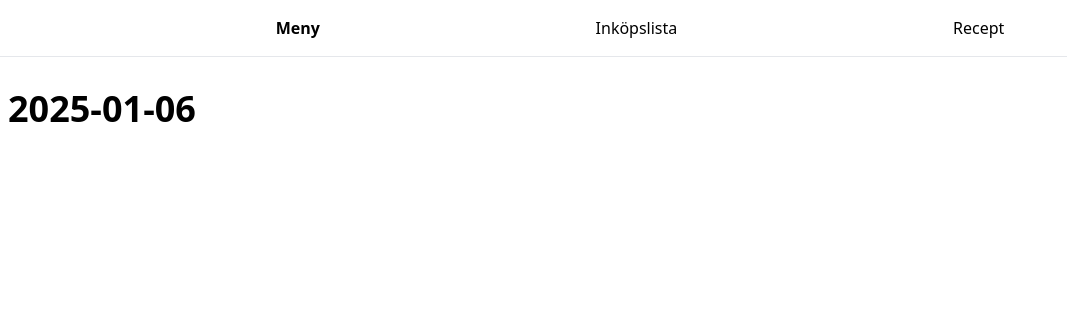
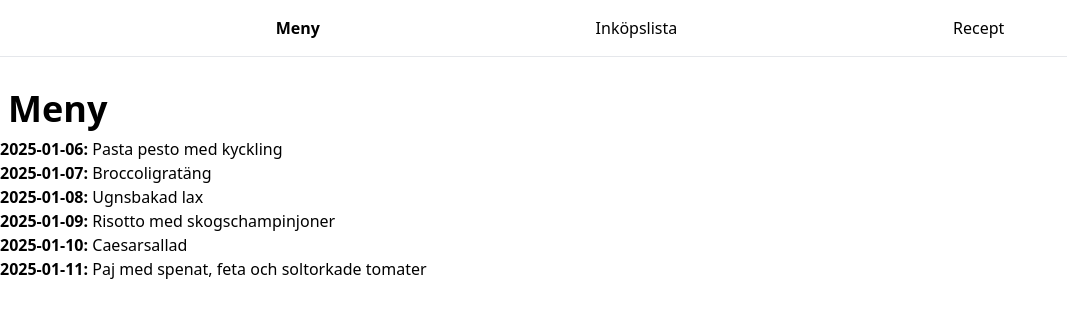
Before and after one commit to alexanderczigler/middag, a SvelteKit app: page / in a window 1280 px wide. Shown: the top 318 px of the page, without its empty margins (0-1067 px from the left). Built offline with nearby package versions, Linux system fonts and the light colour scheme.

Commit message:
feat: show all planned meals on menu page

```diff
--- a/src/lib/getMenu.ts
+++ b/src/lib/getMenu.ts
@@ -2,6 +2,11 @@ import type { Menu } from './types/menu';
 
 export function getMenu(): Menu {
   return {
-    '2025-01-06': 'pasta-pesto'
+    '2025-01-06': 'pasta-pesto',
+    '2025-01-07': 'broccoligratäng',
+    '2025-01-08': 'ugnsbakad-lax',
+    '2025-01-09': 'svamprisotto',
+    '2025-01-10': 'caesarsallad',
+    '2025-01-11': 'spenat-och-fetaostpaj'
   };
 }
--- a/src/lib/getRecipes.ts
+++ b/src/lib/getRecipes.ts
@@ -11,13 +11,12 @@ export async function getRecipes(): Promise<Recipe[]> {
   // Load each recipe found in the path.
   for (const path in modules) {
     const module = await modules[path]();
-    recipes.push(module.default);
+    const filename = path.split('/').pop()?.replace('.json', '') || '';
+    recipes.push({
+      ...module.default,
+      slug: module.default.slug || filename
+    });
   }
-
-  // Set slug from the recipe title.
-  recipes.forEach((recipe) => {
-    recipe.slug = recipe.slug || recipe.title.toLowerCase().replace(/ /g, '-');
-  });
 
   return recipes;
 }
--- a/src/routes/+page.svelte
+++ b/src/routes/+page.svelte
@@ -1,18 +1,25 @@
 <script lang="ts">
-  import type { Recipe } from '$lib/types';
+  import type { Recipe } from '$lib/types/recipe';
   import type { PageData } from './$types';
 
   export let data: PageData;
 
-  let todayRecipe: Recipe | undefined = undefined;
-
-  if (data.menu[data.date]) {
-    todayRecipe = data.recipes.find((recipe) => recipe.slug === data.menu[data.date]);
-  }
+  // Skapa en lista av kommande recept baserat på menyn
+  let upcomingRecipes = Object.entries(data.menu)
+    .map(([date, slug]) => {
+      const recipe = data.recipes.find((recipe) => recipe.slug === slug);
+      return { date, recipe };
+    })
+    .filter((item) => item.recipe); // Filtrera bort eventuella saknade recept
 </script>
 
-<h1>{data.date}</h1>
-{#if todayRecipe}
-  <h2>Dagens</h2>
-  <a href={`/recipe/${todayRecipe.slug}`}>{todayRecipe.title}</a>
-{/if}
+<h1>Meny</h1>
+
+<ul>
+  {#each upcomingRecipes as { date, recipe }}
+    <li>
+      <strong>{date}:</strong>
+      <a href={`/recipe/${recipe.slug}`}>{recipe.title}</a>
+    </li>
+  {/each}
+</ul>
--- a/src/routes/+page.ts
+++ b/src/routes/+page.ts
@@ -1,14 +1,10 @@
-import type { Menu, Recipe } from '$lib/types';
 import { getRecipes } from '$lib/getRecipes';
 import { getMenu } from '$lib/getMenu';
+import type { Menu } from '$lib/types/menu';
+import type { Recipe } from '$lib/types/recipe';
 
-export async function load({
-  params,
-  url
-}): Promise<{ date: string; menu: Menu; recipes: Recipe[] }> {
-  let date = url.searchParams.get('date') || new Date().toISOString().slice(0, 10);
-
+export async function load(): Promise<{ menu: Menu; recipes: Recipe[] }> {
   const recipes = await getRecipes();
   const menu = await getMenu();
-  return { date, menu, recipes };
+  return { menu, recipes };
 }
```
